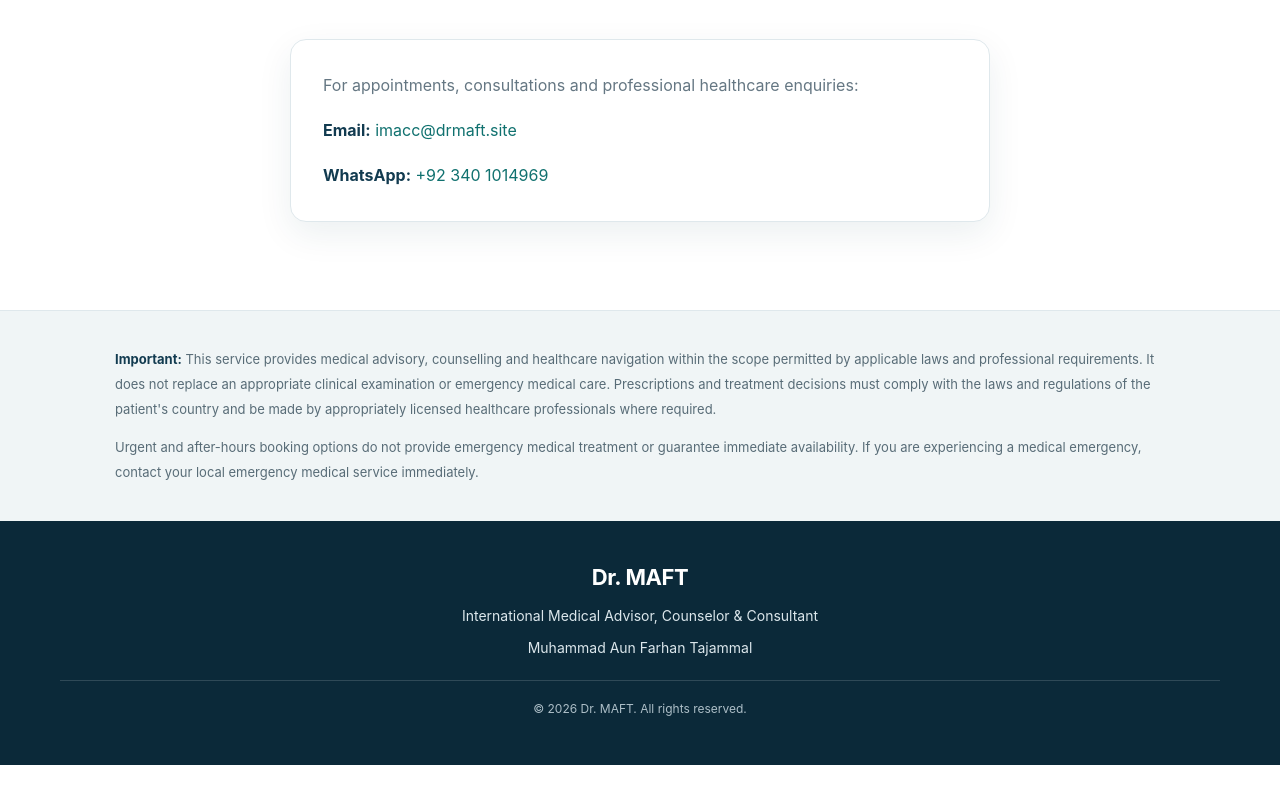
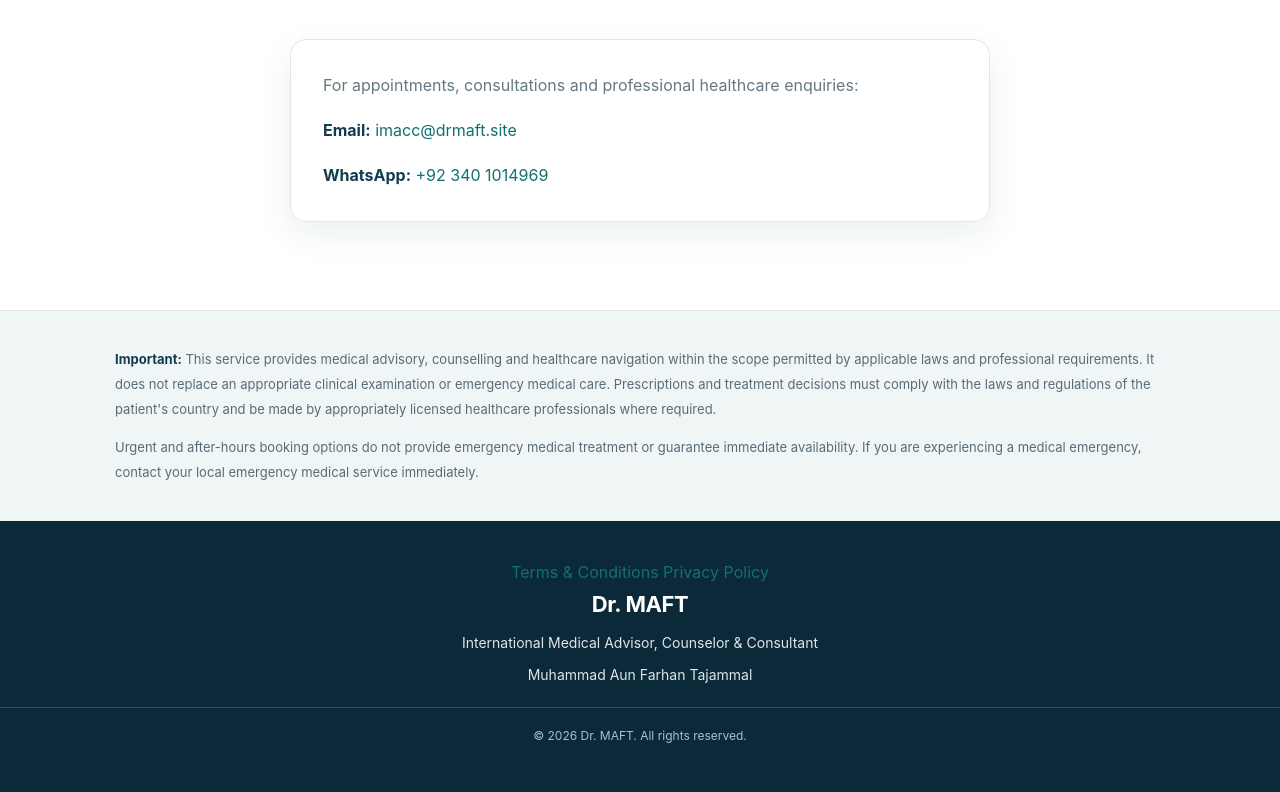
Before and after one commit to drmaft/drmaft-website, a plain HTML site: page index.html in a window 1280 px wide. Shown: the part 7434-8226 px from the top of the page. Before the commit the page ends 8199 px from the top, so only its background shows below. Drawn offline with Linux system fonts and the light colour scheme; no server answers.

Commit message:
Add links to Terms & Conditions and Privacy Policy

```diff
--- a/index.html
+++ b/index.html
@@ -660,6 +660,10 @@
   <footer class="site-footer">
     <div class="container">
 
+      <a href="terms.html">Terms & Conditions</a>
+    <a href="privacy.html">Privacy Policy</a>
+</div>
+
       <p><strong>Dr. MAFT</strong></p>
       <p>International Medical Advisor, Counselor & Consultant</p>
       <p>Muhammad Aun Farhan Tajammal</p>
```
